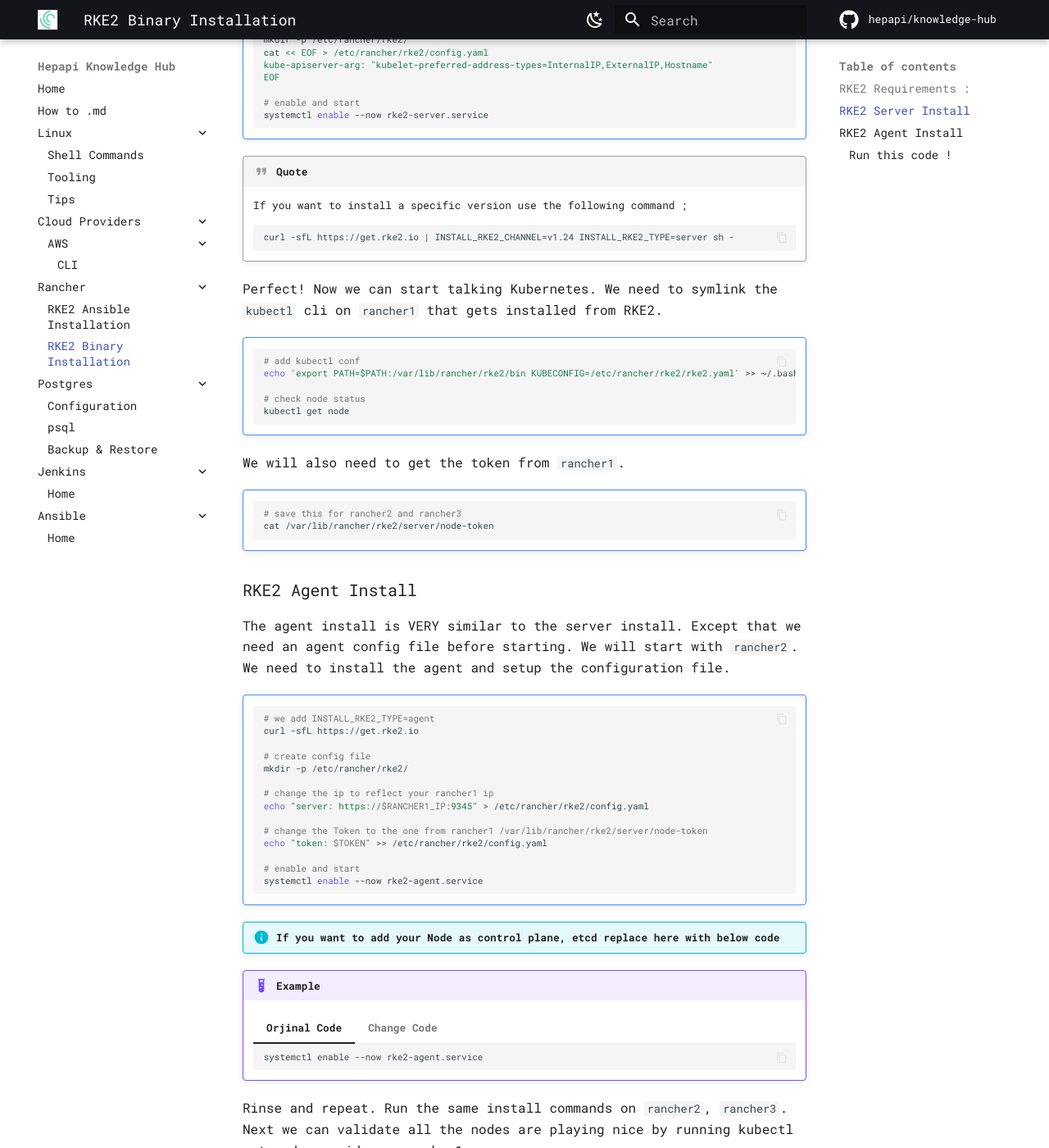
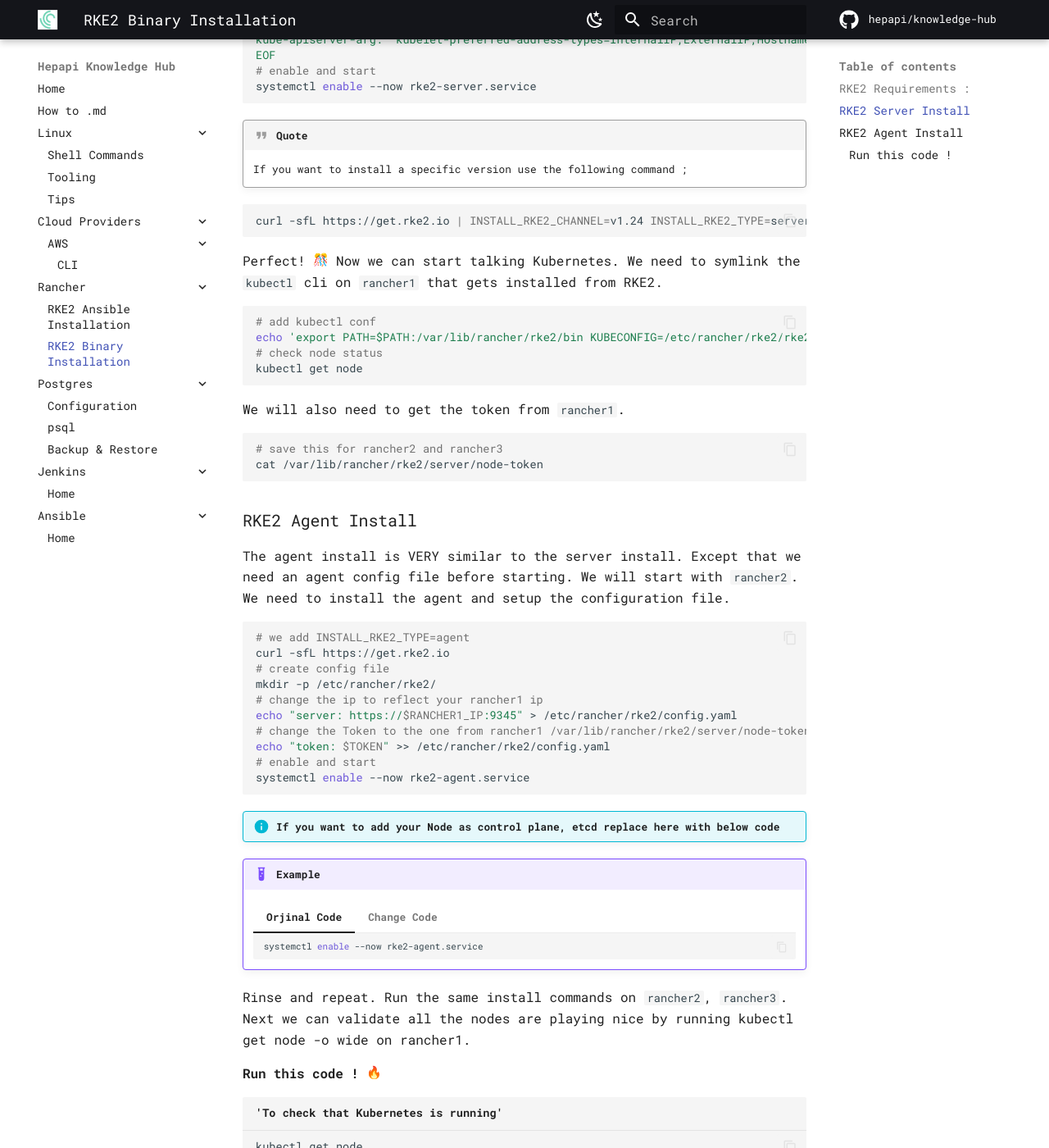
Before and after one commit to hepapi/knowledge-hub, an MkDocs documentation site: the page built from docs/rancher/rke2-installation.md, in a window 1280 px wide and 1400 px high, scrolled down 1026 px. Shown: the whole window at 82% size. Built offline with MkDocs 1.6.1 and Material for MkDocs 9.7.7, drawn with Linux system fonts in a browser that asks for light colours; emoji names are drawn with the system emoji font; comment, search, counter and statistics services are not loaded; some of the changed lines change nothing that is shown; some of the changed text lies outside the part shown.

Commit message:
rke2-installation UI update

````diff
--- a/docs/rancher/rke2-installation.md
+++ b/docs/rancher/rke2-installation.md
@@ -1,6 +1,6 @@
 # RKE2 Setup
 
-##### RKE2 Requirements :
+##### :information_source: RKE2 Requirements :
 
 
 | Resources      | Limits                                                       |
@@ -11,101 +11,80 @@
 
 
 
-We turn off the firewall to avoid problems in the future. We update the packages and clean up any files left over from previous installations.
+:warning: We turn off the firewall to avoid problems in the future. We update the packages and clean up any files left over from previous installations.
 
 
 **Ubuntu**:
 
-!!! note ""
-
-    ```bash
-    # Ubuntu instructions
-    # stop the software firewall
-    systemctl disable --now ufw
-
-    # get updates, install nfs, and apply
-    apt update
-    apt install nfs-common -y
-    apt upgrade -y
-
-    # clean up
-    apt autoremove -y
-    ```
+```bash
+# Ubuntu instructions
+# stop the software firewall
+systemctl disable --now ufw
+# get updates, install nfs, and apply
+apt update
+apt install nfs-common -y
+apt upgrade -y
+# clean up
+apt autoremove -y
+```
 
 Now that we have all the nodes up to date, let's focus on `rancher1`. While this might seem controversial, `curl | bash` does work nicely. The install script will use the tarball install for **Ubuntu** and the RPM install for **Rocky/Centos**. Please be patient, the start command can take a minute. Here are the [rke2 docs](https://docs.rke2.io/install/methods/) and [install options](https://docs.rke2.io/install/install_options/install_options/) for reference.
 
 ###RKE2 Server Install
 
-!!! note ""
-
-    ```bash
-    #rancher1
-
-    url -sfL https://get.rke2.io | sh -
-
-    mkdir -p /etc/rancher/rke2/
-    cat << EOF > /etc/rancher/rke2/config.yaml
-    kube-apiserver-arg: "kubelet-preferred-address-types=InternalIP,ExternalIP,Hostname"
-    EOF
-
-    # enable and start
-    systemctl enable --now rke2-server.service
-    ```
+```bash
+#rancher1
+url -sfL https://get.rke2.io | sh -
+mkdir -p /etc/rancher/rke2/
+cat << EOF > /etc/rancher/rke2/config.yaml
+kube-apiserver-arg: "kubelet-preferred-address-types=InternalIP,ExternalIP,Hostname"
+EOF
+# enable and start
+systemctl enable --now rke2-server.service
+```
 
 !!! quote
 
     If you want to install a specific version use the following command ;
 
-    ```
-    curl -sfL https://get.rke2.io | INSTALL_RKE2_CHANNEL=v1.24 INSTALL_RKE2_TYPE=server sh -
-    ```
+```bash
+curl -sfL https://get.rke2.io | INSTALL_RKE2_CHANNEL=v1.24 INSTALL_RKE2_TYPE=server sh -
+```
 
 
-Perfect! Now we can start talking Kubernetes. We need to symlink the `kubectl` cli on `rancher1` that gets installed from RKE2.
+Perfect! :confetti_ball: Now we can start talking Kubernetes. We need to symlink the `kubectl` cli on `rancher1` that gets installed from RKE2.
 
 
-!!! note ""
-
-    ```bash
-    # add kubectl conf
-    echo 'export PATH=$PATH:/var/lib/rancher/rke2/bin KUBECONFIG=/etc/rancher/rke2/rke2.yaml' >> ~/.bashrc
-
-    # check node status
-    kubectl get node
-    ```
+```bash
+# add kubectl conf
+echo 'export PATH=$PATH:/var/lib/rancher/rke2/bin KUBECONFIG=/etc/rancher/rke2/rke2.yaml' >> ~/.bashrc
+# check node status
+kubectl get node
+```
 
 We will also need to get the token from `rancher1`.
 
-!!! note ""
-
-    ```bash
-    # save this for rancher2 and rancher3
-    cat /var/lib/rancher/rke2/server/node-token
-    ```
+```bash
+# save this for rancher2 and rancher3
+cat /var/lib/rancher/rke2/server/node-token
+```
 
 ### RKE2 Agent Install
 
 The agent install is VERY similar to the server install. Except that we need an agent config file before starting. We will start with `rancher2`. We need to install the agent and setup the configuration file.
 
-!!! note ""
-
-    ```bash
-
-    # we add INSTALL_RKE2_TYPE=agent
-    curl -sfL https://get.rke2.io
-
-    # create config file
-    mkdir -p /etc/rancher/rke2/
-
-    # change the ip to reflect your rancher1 ip
-    echo "server: https://$RANCHER1_IP:9345" > /etc/rancher/rke2/config.yaml
-
-    # change the Token to the one from rancher1 /var/lib/rancher/rke2/server/node-token
-    echo "token: $TOKEN" >> /etc/rancher/rke2/config.yaml
-
-    # enable and start
-    systemctl enable --now rke2-agent.service
-    ```
+```bash
+# we add INSTALL_RKE2_TYPE=agent
+curl -sfL https://get.rke2.io
+# create config file
+mkdir -p /etc/rancher/rke2/
+# change the ip to reflect your rancher1 ip
+echo "server: https://$RANCHER1_IP:9345" > /etc/rancher/rke2/config.yaml
+# change the Token to the one from rancher1 /var/lib/rancher/rke2/server/node-token
+echo "token: $TOKEN" >> /etc/rancher/rke2/config.yaml
+# enable and start
+systemctl enable --now rke2-agent.service
+```
 
 !!! info "If you want to add your Node as control plane, etcd replace here with below code"
 
@@ -114,24 +93,22 @@
 
     === "Orjinal Code"
 
-        ```
+        ```bash
         systemctl enable --now rke2-agent.service
         ```
     === "Change Code"
 
-        ```
+        ```bash
         systemctl enable --now rke2-server.service
         ```
 
   Rinse and repeat. Run the same install commands on `rancher2`, `rancher3`. Next we can validate all the nodes are playing nice by running kubectl get node -o wide on rancher1.
 
-#### Run this code !
+#### Run this code ! :fire:
 
-!!! note ""
-
-    ```
-    kubectl get node
-    ```
+```bash title=" 'To check that Kubernetes is running' "
+kubectl get node
+```
 
 ---
 
@@ -142,7 +119,7 @@
 
 !!! failure "Check These Steps"
 
-    - Check below steps if RKE2-Server or RKE2-Agent is not working
-    - Rancher1 instances Node Token is correct ?
-    - Instances IP address is Correct ?
-    - Instance Ports is open (9345, 6443) ?
+    - [ ] Check below steps if RKE2-Server or RKE2-Agent is not working
+    - [ ] Rancher1 instances Node Token is correct ?
+    - [ ] Instances IP address is Correct ?
+    - [ ] Instance Ports is open (9345, 6443) ?
````
